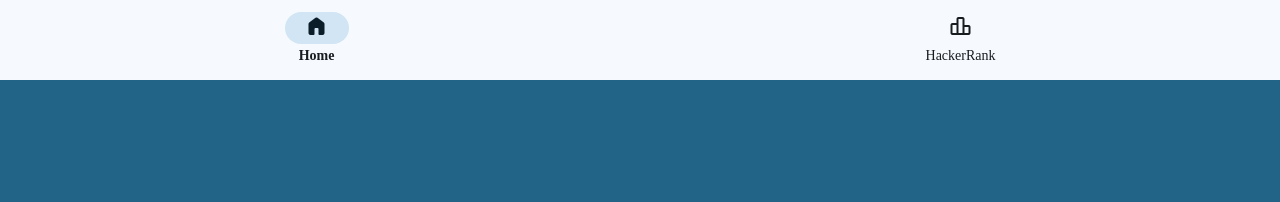
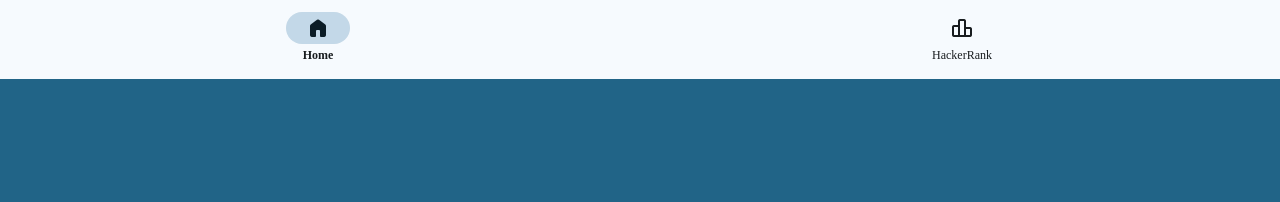
Before and after one commit to John-Tuesday/John-Tuesday.github.io, a Jekyll site: the page built from index.html, in a window 1280 px wide. Shown: the top 202 px of the page. Built offline with Jekyll 4.4.1, drawn with Linux system fonts in a browser that asks for light colours; some web fonts are replaced.

Commit message:
Remove wrapper element for nav-item content
Revamped styling to more closesly mirror m3 navigation drawer and
navigation bar, depending on width.

```diff
--- a/_includes/nav-bar.html
+++ b/_includes/nav-bar.html
@@ -15,14 +15,12 @@
     {%- endif -%}
     {%- endcapture -%}
     <a href="{{ p.link }}" class="nav-item {{ cls }}">
-      <span class="nav-item-content">
         <div class="nav-icon">
           <span class="material-symbols-rounded">{{ p.m3-icon }}</span>
         </div>
         <div class="nav-label">
           {{- p.name -}}
         </div>
-      </span>
     </a>
     {%- endfor %}
   </nav>
--- a/_sass/nav-bar.scss
+++ b/_sass/nav-bar.scss
@@ -71,6 +71,7 @@
   display: flex;
   flex-direction: row;
   flex-wrap: wrap;
+  column-gap: 8px;
   width: 100%;
   max-width: 100%;
 
@@ -83,24 +84,104 @@
   flex-grow: 1;
   text-decoration: none;
 
-  @media (min-width: $-max-width) {
-    &:not(:last-child) {
-      margin-inline-end: 8px;
+  display: flex;
+  position: relative;
+  flex-direction: column;
+  justify-content: center;
+  align-items: center;
+  flex-wrap: nowrap;
+  min-width:  components.$min-interact-width;
+  min-height: components.$min-interact-height;
+  padding-block-start: 12px;
+  padding-block-end: 16px;
+
+  isolation: isolate;
+
+  row-gap: 4px;
+  column-gap: 8px;
+
+  $-active-bg: theme.$secondary-container;
+  $-active-fg: theme.$on-secondary-container;
+
+  @media (width <= $-max-width) {
+    flex-direction: row;
+    justify-content: flex-start;
+    column-gap: 12px;
+    border-color: transparent;
+    border-style: solid;
+    border-inline-width: 12px;
+    padding-inline: 16px;
+    padding-block: 16px;
+
+    &.current-nav::before {
+      content: '';
+      position: absolute;
+      top: 0;
+      left: 0;
+      width: 100%;
+      height: 100%;
+      background-color: $-active-bg;
+      color: $-active-fg;
+      border-radius: 100vmax;
+      z-index: -1;
+      mix-blend-mode: hard-light;
     }
-    &:hover .nav-icon {
-      // background-color: theme.apply-tint(transparent);
-      // background-color: theme.$surface-tint;
-    }
-    &.current-nav:hover .nav-icon {
-      // background-color: theme.apply-tint(theme.$secondary-container);
+
+    &:hover::after {
+      content: '';
+      position: absolute;
+      top: 0;
+      left: 0;
+      width: 100%;
+      height: 100%;
+      background-color: $-active-fg;
+      mix-blend-mode: hard-light;
+      opacity: 0.08;
+      border-radius: 100vmax;
     }
   }
-  @media (max-width: $-max-width) {
-    &:hover .nav-item-content {
-      // background-color: theme.apply-tint(transparent);
+  @media (width > $-max-width) {
+    .nav-icon {
+      display: flex;
+      justify-content: center;
+      align-items: center;
+      border-radius: 100vmax;
+      min-width: 64px;
+      min-height: 32px;
     }
-    &.current-nav:hover .nav-item-content {
-      // background-color: theme.apply-tint(theme.$secondary-container);
+    &.current-nav .nav-icon {
+      background-color: $-active-bg;
+      color: $-active-fg;
+    }
+    &:hover .nav-icon::after {
+      content: '';
+      position: absolute;
+      top: 0;
+      left: 0;
+      width: 100%;
+      height: 100%;
+      background-color: $-active-fg;
+      mix-blend-mode: hard-light;
+      opacity: 0.08;
+      border-radius: 100vmax;
+    }
+  }
+
+  .nav-icon {
+    position: relative;
+    text-align: center;
+    $-icon-size: 24px;
+    font-size: $-icon-size;
+    line-height: 1;
+    width: $-icon-size;
+    height: $-icon-size;
+  }
+
+  .nav-label {
+    @include theme.font-label-medium();
+    color: theme.$on-surface;
+    @media (max-width: $-max-width) {
+      @include theme.font-label-large();
     }
   }
 }
@@ -129,51 +210,3 @@
     }
   }
 }
-
-.nav-item-content {
-  display: flex;
-  flex-direction: column;
-  justify-content: center;
-  align-items: center;
-  flex-wrap: nowrap;
-  min-width:  components.$min-interact-width;
-  min-height: components.$min-interact-height;
-  padding: {
-    top: 12px;
-    bottom: 16px;
-  }
-
-  @media (max-width: $-max-width) {
-    flex-direction: row;
-    justify-content: flex-start;
-    border-radius: 32px;
-    margin-inline-start: 12px;
-    margin-inline-end: 12px;
-  }
-
-  .nav-icon {
-    border-radius: 16px;
-    text-align: center;
-    @media (min-width: $-max-width) {
-      height: 32px;
-      width: 64px;
-    }
-    @media (max-width: $-max-width) {
-      padding-inline-start: 16px;
-      padding-inline-end: 12px;
-    }
-  }
-
-  .material-symbols-rounded {
-    width: 24px;
-    height: 24px;
-    font-size: 24px;
-    line-height: normal;
-  }
-
-  .nav-label {
-    @include theme.font-label-large();
-    padding-top: 4px;
-    color: theme.$on-surface;
-  }
-}
```
